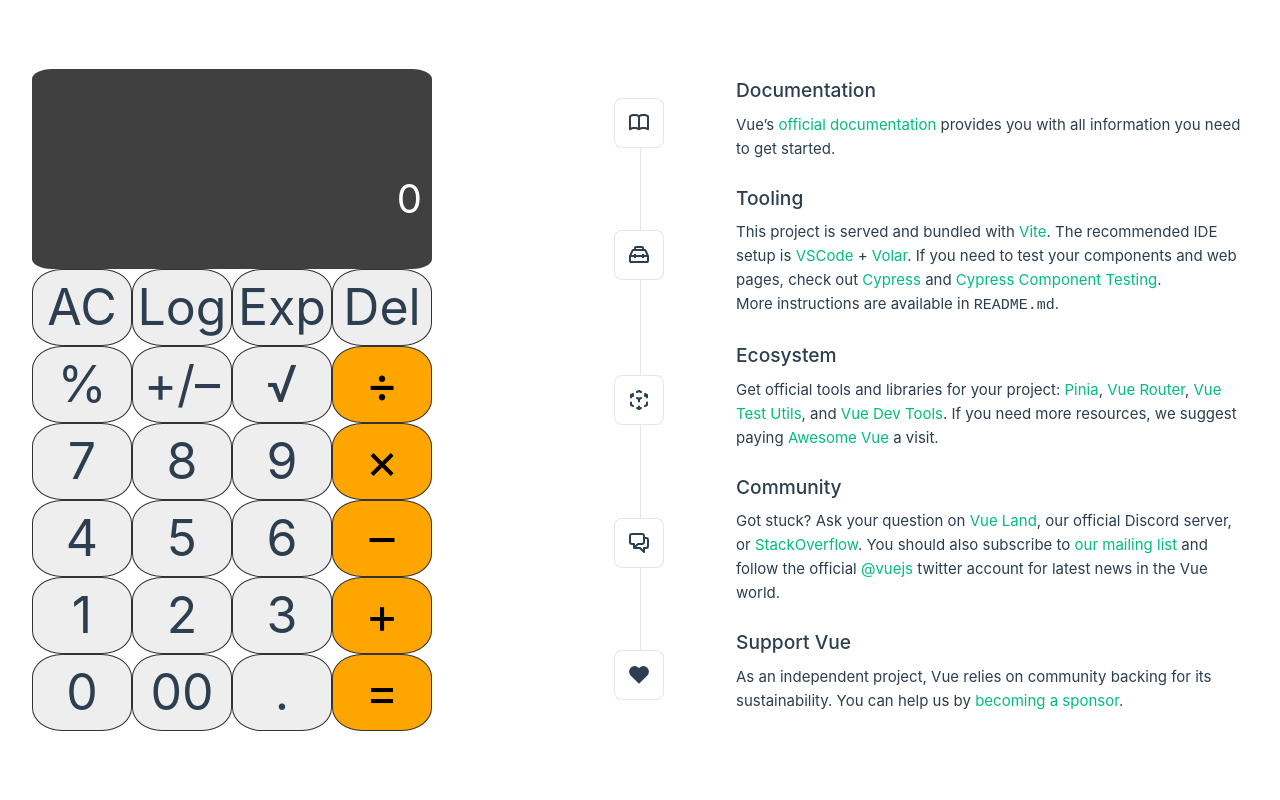
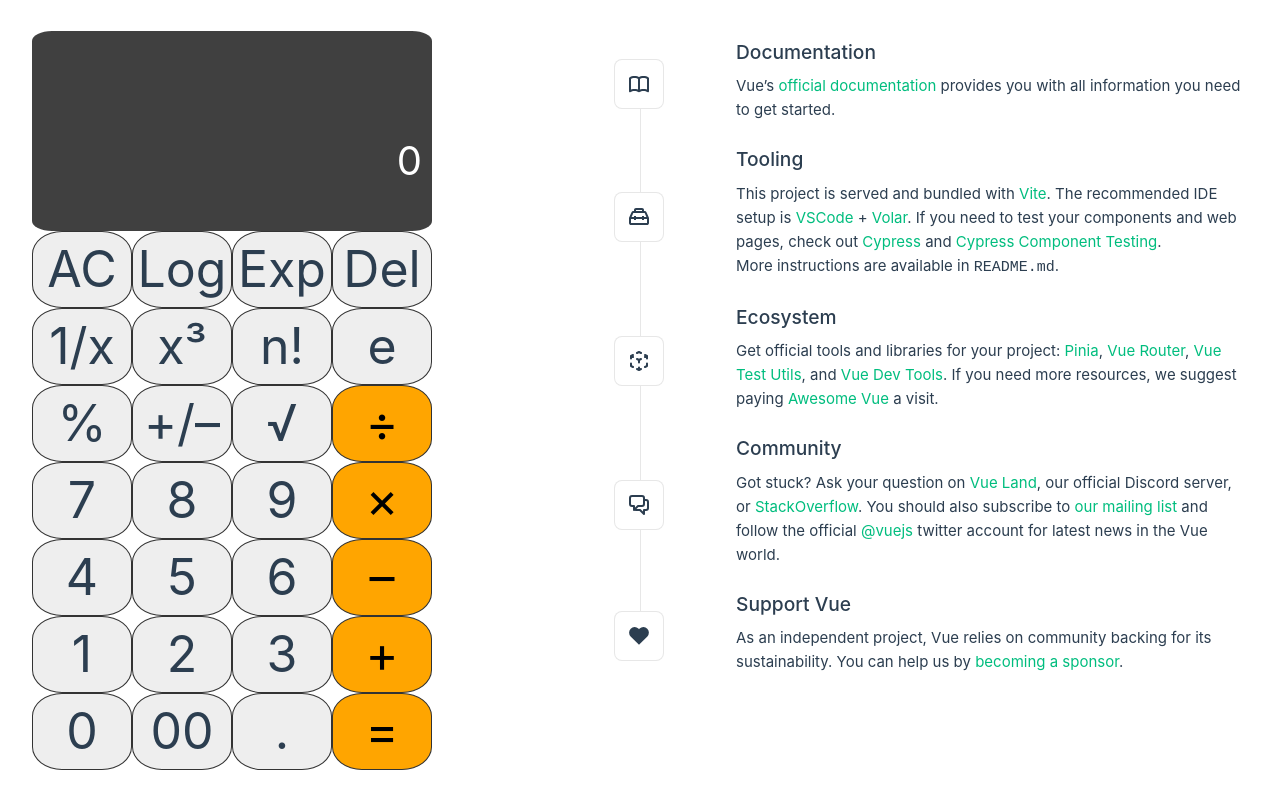
Before and after one commit to mkim245/vue-calculator, a Vue app: page / in a window 1280 px wide. Built offline with nearby package versions, Linux system fonts and the light colour scheme.

Commit message:
add reciprocal feature

```diff
--- a/src/components/Calculator.vue
+++ b/src/components/Calculator.vue
@@ -59,6 +59,9 @@ export default {
     },
     sqrt() {
       this.current = this.current.charAt(0) !== '' && !(this.current.charAt(0) === '-' && this.current.charAt(1) === '') ? `${parseFloat(Math.sqrt(this.current).toFixed(4))}` : '';
+    },
+    reciprocal(){
+      this.current = this.current.charAt(0) !== '' && !(this.current.charAt(0) === '-' && this.current.charAt(1) === '') ? (1/`${(parseFloat(this.current))}`).toFixed(4) : '';
     },
     divide() {
       this.append(
@@ -125,6 +128,10 @@ export default {
     <div @click="logarithm" class="btn">Log</div>
     <div @click="exponent" class="btn">Exp</div>
     <div @click="del" class="btn">Del</div>
+    <div @click="reciprocal" class="btn">1/x</div>
+    <div @click="cubit" class="btn">x&#179</div>
+    <div @click="factorial" class="btn">n!</div>
+    <div @click="naturale" class="btn">e</div>
     <div @click="percent" class="btn">%</div>
     <div @click="sign" class="btn">+/–</div>
     <div @click="sqrt" class="btn">√</div>
```
